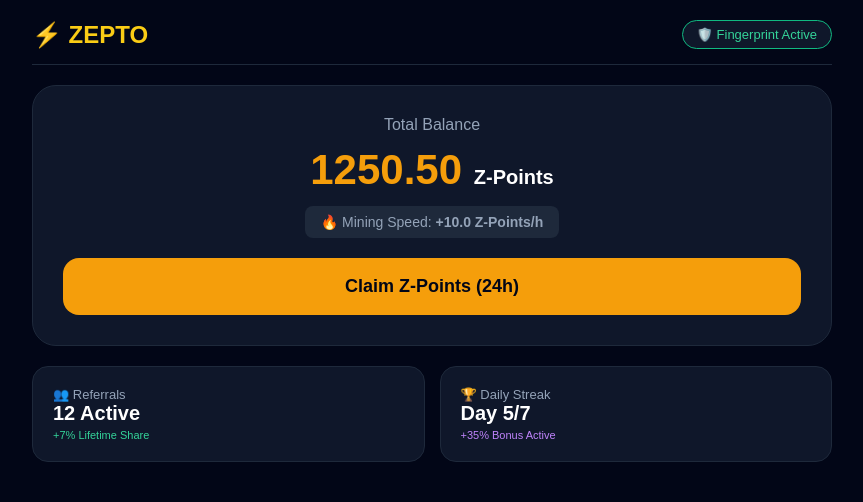
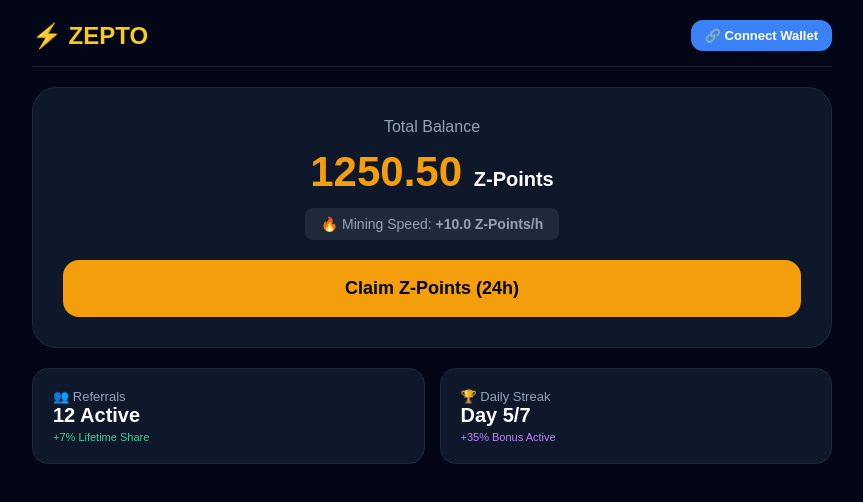
Before and after one commit to Jubair1212/zepto-network-pretest, a Next.js app in the folder frontend/: page / in a window 1280 px wide. Shown: the top 502 px of the page, without its empty margins (208-1071 px from the left). Built offline with nearby package versions, Linux system fonts and the light colour scheme.

Commit message:
Implement wallet connection feature
Added wallet connection functionality with user feedback.

```diff
--- a/frontend/src/app/page.tsx
+++ b/frontend/src/app/page.tsx
@@ -6,6 +6,7 @@ export default function Dashboard() {
   const [balance, setBalance] = useState<number>(1250.50);
   const [isMining, setIsMining] = useState<boolean>(false);
   const [timeLeft, setTimeLeft] = useState<number>(0);
+  const [walletAddress, setWalletAddress] = useState<string | null>(null);
   const baseRate = 10;
 
   useEffect(() => {
@@ -26,6 +27,22 @@ export default function Dashboard() {
     setTimeLeft(24 * 3600);
   };
 
+  // Connect Wallet Action (Mock/Web3 Ready)
+  const handleConnectWallet = async () => {
+    if (typeof window !== 'undefined' && (window as any).ethereum) {
+      try {
+        const accounts = await (window as any).ethereum.request({ method: 'eth_requestAccounts' });
+        if (accounts.length > 0) {
+          setWalletAddress(`${accounts[0].substring(0, 6)}...${accounts[0].substring(accounts[0].length - 4)}`);
+        }
+      } catch (err) {
+        alert("Wallet connection failed!");
+      }
+    } else {
+      alert("Please install MetaMask or Web3 Wallet!");
+    }
+  };
+
   const formatTime = (seconds: number) => {
     const h = Math.floor(seconds / 3600).toString().padStart(2, '0');
     const m = Math.floor((seconds % 3600) / 60).toString().padStart(2, '0');
@@ -35,14 +52,28 @@ export default function Dashboard() {
 
   return (
     <main style={{ minHeight: '100vh', padding: '20px', fontFamily: 'sans-serif', display: 'flex', flexDirection: 'column', alignItems: 'center' }}>
-      {/* Container - Responsive width for PC & Mobile */}
       <div style={{ width: '100%', maxWidth: '800px' }}>
 
-        {/* Top Navbar */}
+        {/* Top Navbar with Connect Wallet Button */}
         <header style={{ width: '100%', display: 'flex', justifyContent: 'space-between', alignItems: 'center', paddingBottom: '15px', borderBottom: '1px solid #1e293b' }}>
           <div style={{ fontWeight: 'bold', fontSize: '24px', color: '#facc15' }}>⚡ ZEPTO</div>
-          <div style={{ backgroundColor: '#0f172a', border: '1px solid #10b981', color: '#34d399', fontSize: '13px', padding: '6px 14px', borderRadius: '20px' }}>
-            🛡️ Fingerprint Active
+
+          <div style={{ display: 'flex', gap: '10px', alignItems: 'center' }}>
+            <button
+              onClick={handleConnectWallet}
+              style={{
+                backgroundColor: walletAddress ? '#1e293b' : '#3b82f6',
+                color: '#ffffff',
+                border: walletAddress ? '1px solid #3b82f6' : 'none',
+                padding: '8px 14px',
+                borderRadius: '12px',
+                fontWeight: 'bold',
+                fontSize: '13px',
+                cursor: 'pointer'
+              }}
+            >
+              {walletAddress ? `👛 ${walletAddress}` : '🔗 Connect Wallet'}
+            </button>
           </div>
         </header>
 
@@ -57,7 +88,6 @@ export default function Dashboard() {
             🔥 Mining Speed: <strong>+10.0 Z-Points/h</strong>
           </div>
 
-          {/* Claim Action Area */}
           <div style={{ width: '100%' }}>
             {isMining ? (
               <div style={{ backgroundColor: '#020617', border: '1px solid #f59e0b', padding: '20px', borderRadius: '16px' }}>
```
